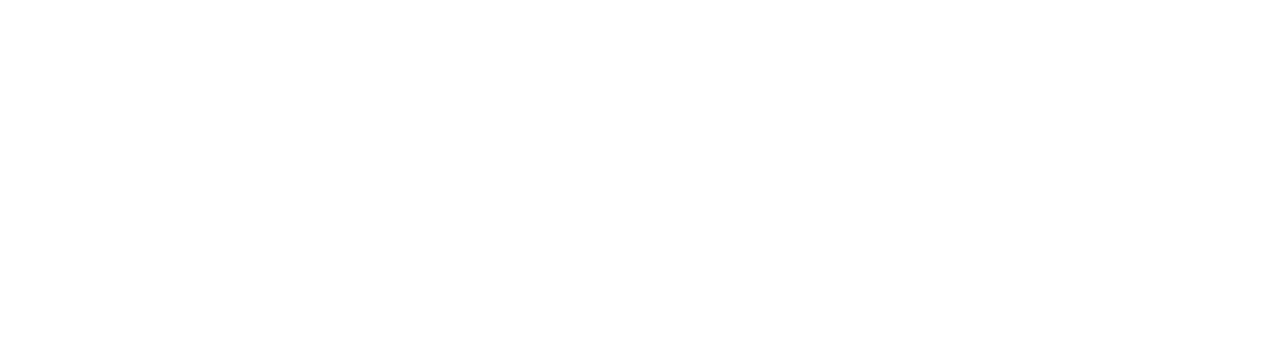
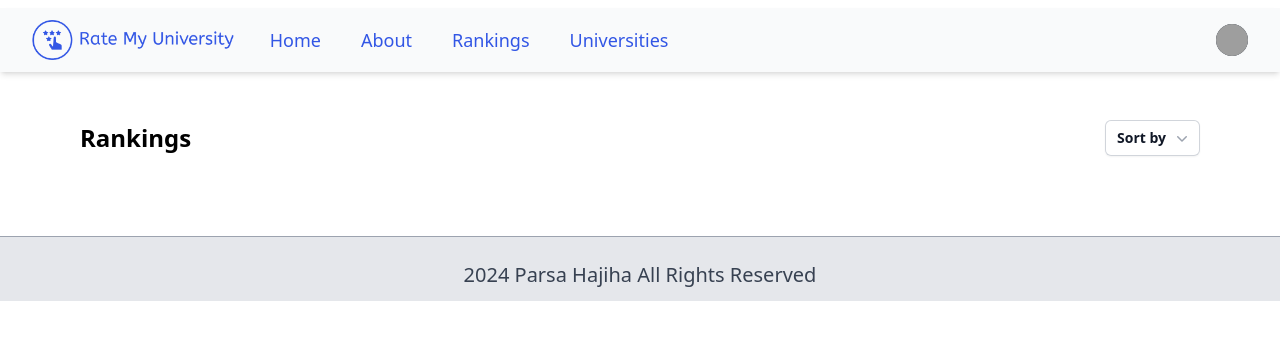
Before and after one commit to parsa-hj/rate-my-university, a React (Create React App) app in the folder client/: page /rankings in a window 1280 px wide. Before the commit this address had no page. Shown: the top 340 px of the page. Built offline with nearby package versions, Linux system fonts and the light colour scheme; grey boxes are pictures that could not be loaded.

Commit message:
rankings page created

```diff
--- a/client/src/App.js
+++ b/client/src/App.js
@@ -6,6 +6,7 @@
 import University from "./pages/university.js";
 import Universities from "./pages/universities.js";
 import Rating from "./pages/rating.js";
+import Rankings from "./pages/rankings.js";
 
 function App() {
   return (
@@ -14,6 +15,7 @@
         <Route path="/" element={<Home />} />
         <Route path="/about" element={<About />} />
         <Route path="/account" element={<Account />} />
+        <Route path="/rankings" element={<Rankings />} />
         <Route path="/university/:id" element={<University />} />
         <Route path="/universities" element={<Universities />} />
         <Route path="/rating/:id" element={<Rating />} />
--- /dev/null
+++ b/client/src/components/dropdown.js
@@ -0,0 +1,46 @@
+import { Menu, MenuButton, MenuItem, MenuItems } from "@headlessui/react";
+import { ChevronDownIcon } from "@heroicons/react/20/solid";
+
+export default function DropDown({ onSelect }) {
+  const handleSelect = (category) => {
+    onSelect(category); // Call the provided callback with the selected category
+  };
+
+  return (
+    <Menu as="div" className="relative inline-block text-left">
+      <div>
+        <MenuButton className="inline-flex w-full justify-center gap-x-1.5 rounded-md bg-white px-3 py-2 text-sm font-semibold text-gray-900 shadow-sm ring-1 ring-inset ring-gray-300 hover:bg-gray-50">
+          Sort by
+          <ChevronDownIcon
+            aria-hidden="true"
+            className="-mr-1 size-5 text-gray-400"
+          />
+        </MenuButton>
+      </div>
+
+      <MenuItems className="absolute right-0 z-10 mt-2 w-56 origin-top-right rounded-md bg-white shadow-lg ring-1 ring-black/5 focus:outline-none">
+        <div className="py-1">
+          {[
+            "StudentLife",
+            "ClassesTeachers",
+            "Cost",
+            "ReturnOnInvestment",
+            "DiningFood",
+            "DormsHousing",
+            "HealthSafety",
+            "CitySetting",
+          ].map((category) => (
+            <MenuItem key={category}>
+              <button
+                onClick={() => handleSelect(category)}
+                className="block w-full text-left px-4 py-2 text-sm text-gray-700 hover:bg-gray-100 focus:outline-none"
+              >
+                {category}
+              </button>
+            </MenuItem>
+          ))}
+        </div>
+      </MenuItems>
+    </Menu>
+  );
+}
--- a/client/src/components/navbar.js
+++ b/client/src/components/navbar.js
@@ -14,7 +14,7 @@
 const navigation = [
   { name: "Home", href: "/", current: false },
   { name: "About", href: "/about", current: false },
-  { name: "Account", href: "/account", current: false },
+  { name: "Rankings", href: "/rankings", current: false },
   { name: "Universities", href: "/universities", current: false },
 ];
 
--- /dev/null
+++ b/client/src/pages/rankings.js
@@ -0,0 +1,19 @@
+import React from "react";
+import Footer from "../components/footer";
+import Navbar from "../components/navbar";
+import DropDown from "../components/dropdown";
+
+function Rankings() {
+  return (
+    <div>
+      <Navbar />
+      <div className="flex items-center justify-between mt-12 ml-20 mr-20">
+        <h1 className="text-2xl font-bold">Rankings</h1>
+        <DropDown />
+      </div>
+      <Footer />
+    </div>
+  );
+}
+
+export default Rankings;
```
